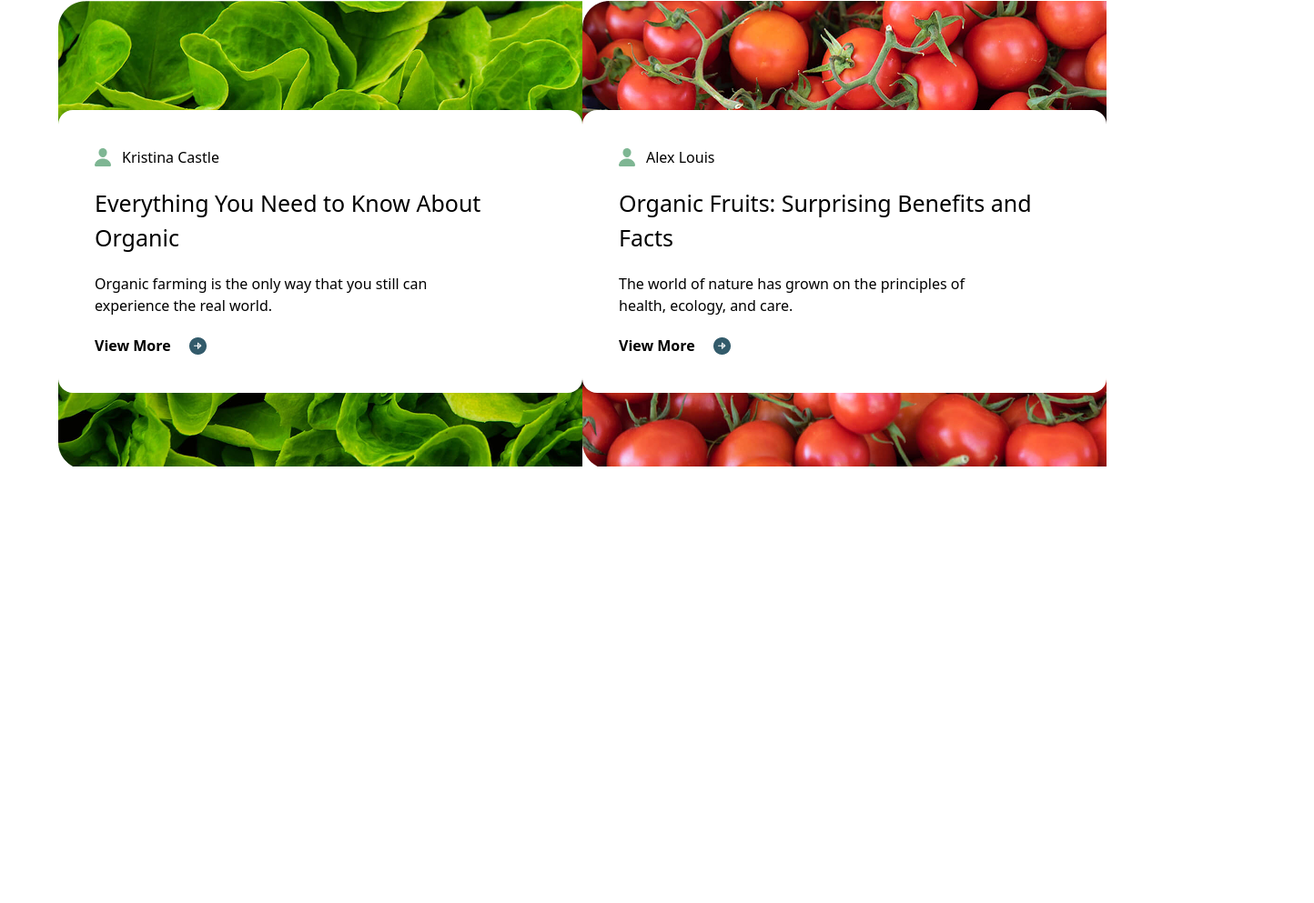
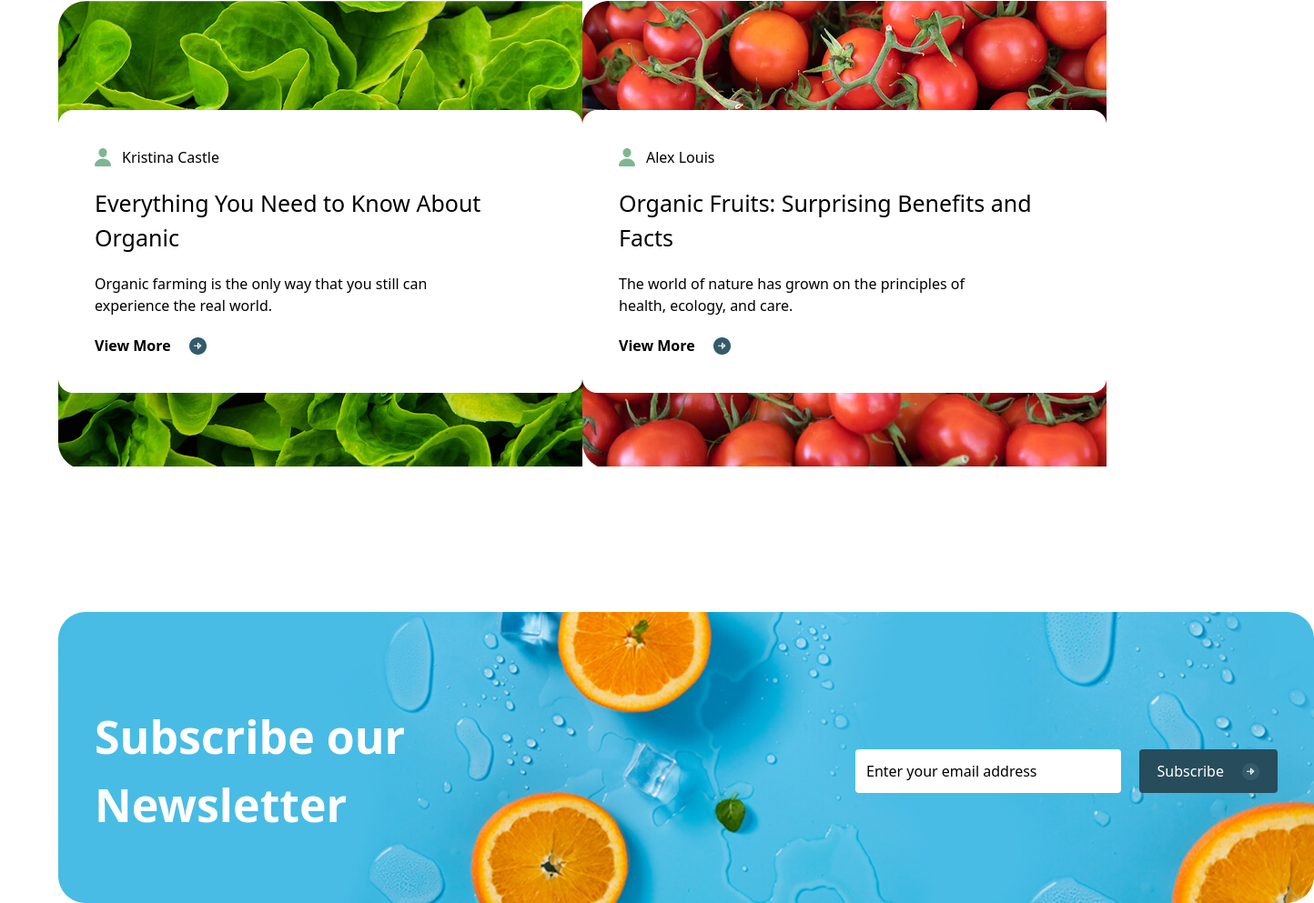
Before and after one commit to abubakrhomidov2009-ux/abubakr-7, a website: page src/index.html in a window 1280 px wide. Shown: the part 4917-5910 px from the top of the page at 91% size, 1444 px wide, since content can reach past the window. Before the commit the page ends 5510 px from the top, so only its background shows below. Drawn offline with nearby package versions, Linux system fonts and the light colour scheme; files that its build step writes are made by us from their sources.

Commit message:
ninth section

```diff
--- a/src/index.html
+++ b/src/index.html
@@ -240,7 +240,8 @@
             </div>
         </section>
 
-        <section class="max-w-400 m-auto w-[90%] lg:flex lg:flex-row flex flex-col-reverse lg:gap-0 gap-5 items-center justify-between mt-20">
+        <section
+            class="max-w-400 m-auto w-[90%] lg:flex lg:flex-row flex flex-col-reverse lg:gap-0 gap-5 items-center justify-between mt-20">
             <div>
                 <img src="./IMAGE (24).png" alt="">
             </div>
@@ -255,17 +256,20 @@
 
                 <div>
                     <p class="font-bold">Choose Your Products</p>
-                    <p class="lg:w-120">In our listing, we have several collections of organic products. This is the place where you need to choose the product you want.</p>
+                    <p class="lg:w-120">In our listing, we have several collections of organic products. This is the
+                        place where you need to choose the product you want.</p>
                 </div>
 
                 <div>
                     <p class="font-bold">Farmers will produce it</p>
-                    <p class="lg:w-120">The Product that you ordered will be verified that we have or not if have we will start to move on with the next step.</p>
+                    <p class="lg:w-120">The Product that you ordered will be verified that we have or not if have we
+                        will start to move on with the next step.</p>
                 </div>
 
                 <div>
                     <p class="font-bold">We Can Delivery too</p>
-                    <p class="lg:w-120">If you are not comfortable going to the nearby market place we also will deliver your product to your doorstep.</p>
+                    <p class="lg:w-120">If you are not comfortable going to the nearby market place we also will deliver
+                        your product to your doorstep.</p>
                 </div>
             </div>
 
@@ -300,7 +304,8 @@
 
             <div class="lg:flex lg:flex-row flex flex-col lg:gap-0 gap-5 justify-between">
                 <div class="bg-[url(bg7.png)] h-128 lg:w-167 mt-10">
-                    <div class="bg-white w-fit relative top-30 rounded-2xl flex flex-col gap-5 m-auto px-5 lg:px-10 py-10">
+                    <div
+                        class="bg-white w-fit relative top-30 rounded-2xl flex flex-col gap-5 m-auto px-5 lg:px-10 py-10">
                         <div class="flex items-center gap-3">
                             <div><img src="./IMAGE (28).png" alt=""></div>
                             <p>Kristina Castle</p>
@@ -308,7 +313,8 @@
 
                         <h1 class="text-[25px]">Everything You Need to Know About Organic</h1>
 
-                        <p class="lg:w-100"> Organic farming is the only way that you still can experience the real world.</p>
+                        <p class="lg:w-100"> Organic farming is the only way that you still can experience the real
+                            world.</p>
 
                         <div class="flex items-center gap-5">
                             <p class="text-[20px ] font-bold">View More</p>
@@ -318,7 +324,8 @@
                 </div>
 
                 <div class="bg-[url(bg8.png)] h-128 lg:w-167 mt-10">
-                    <div class="bg-white w-fit relative top-30 rounded-2xl flex flex-col gap-5 m-auto px-2 py-5 lg:px-10 lg:py-10">
+                    <div
+                        class="bg-white w-fit relative top-30 rounded-2xl flex flex-col gap-5 m-auto px-2 py-5 lg:px-10 lg:py-10">
                         <div class="flex items-center gap-3">
                             <div><img src="./IMAGE (28).png" alt=""></div>
                             <p>Alex Louis</p>
@@ -326,10 +333,31 @@
 
                         <h1 class="text-[25px]">Organic Fruits: Surprising Benefits and Facts</h1>
 
-                        <p class="lg:w-100"> The world of nature has grown on the principles of health, ecology, and care.</p>
+                        <p class="lg:w-100"> The world of nature has grown on the principles of health, ecology, and
+                            care.</p>
 
                         <div class="flex items-center gap-5">
                             <p class="text-[20px ] font-bold">View More</p>
+                            <div><img src="./IMAGE (29).png" alt=""></div>
+                        </div>
+                    </div>
+                </div>
+            </div>
+        </section>
+
+        <section class="max-w-400 m-auto w-[90%]">
+            <div class="bg-[url(bg9.png)] lg:h-80 h-120 bg-no-repeat bg-cover lg:w-345 mt-20">
+                <div class="text-white lg:flex lg:flex-row flex flex-col  justify-between px-10 lg:py-0 py-5 lg:gap-0 gap-5 lg:pt-25 items-center ">
+                    <div>
+                        <h1 class="text-[50px] font-bold">Subscribe our</h1>
+                        <h1 class="text-[50px] font-bold">Newsletter</h1>
+                    </div>
+
+                    <div class="lg:flex lg:flex-row flex flex-col gap-5">
+                        <p class="text-black bg-white w-fit py-3 px-3 pr-23 rounded-sm">Enter your email address</p>
+
+                        <div class="bg-[#274C5B] flex items-center gap-5 py-3 px-5 rounded-sm w-fit">
+                            <p>Subscribe</p>
                             <div><img src="./IMAGE (29).png" alt=""></div>
                         </div>
                     </div>
```
Also changed, not shown: src/bg9.png (added).
